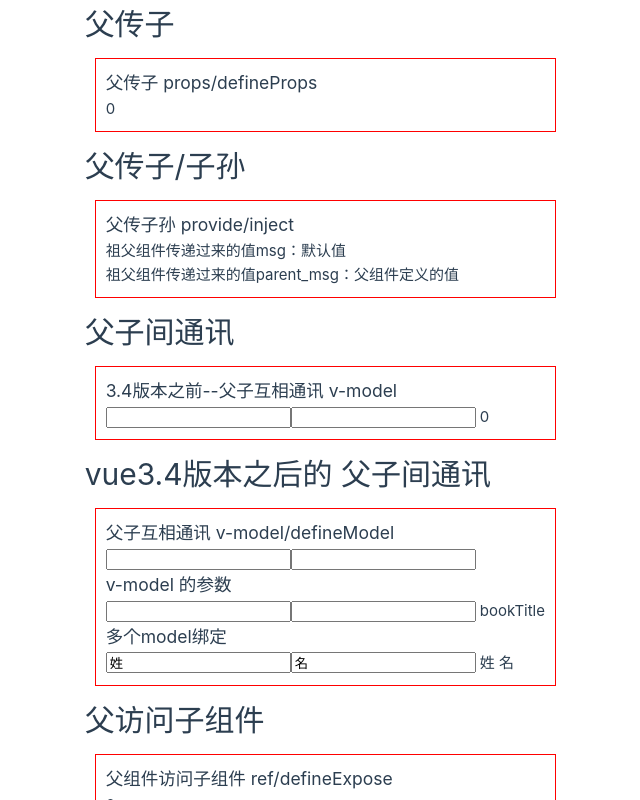
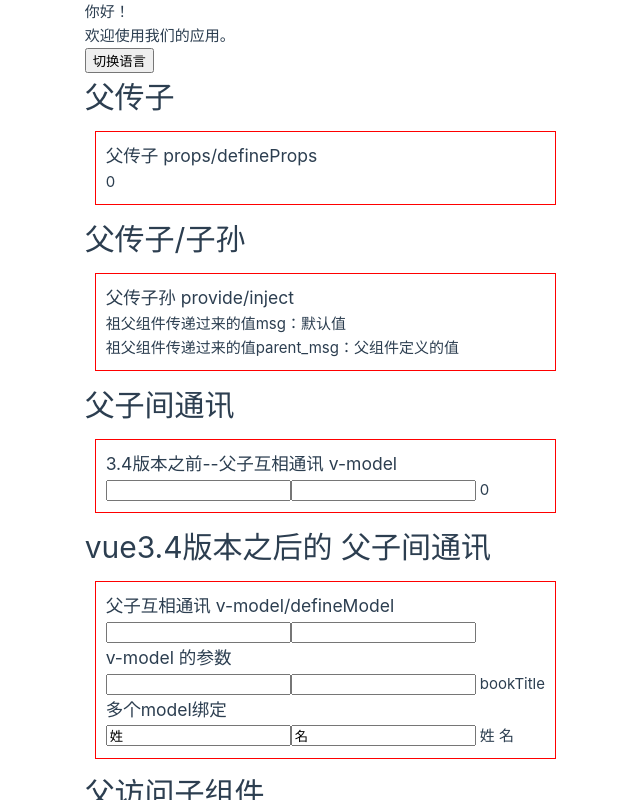
Before and after one commit to Diamondjcx/vue-test, a Vue app: page / in a window 1280 px wide. Shown: the top 800 px of the page, without its empty margins (74-714 px from the left). Built offline with nearby package versions, Linux system fonts and the light colour scheme.

Commit message:
多语言测试

```diff
--- a/package.json
+++ b/package.json
@@ -11,13 +11,15 @@
   },
   "dependencies": {
     "pinia": "^2.1.7",
-    "vue": "^3.4.21",
+    "vue": "^3.5.1",
+    "vue-i18n": "^9.14.0",
     "vue-router": "^4.3.0"
   },
   "devDependencies": {
     "@vitejs/plugin-vue": "^5.0.4",
     "@vue/test-utils": "^2.4.5",
     "jsdom": "^24.0.0",
+    "naive-ui": "^2.39.0",
     "vite": "^5.2.8",
     "vitest": "^1.4.0"
   }
--- a/src/App.vue
+++ b/src/App.vue
@@ -1,10 +1,12 @@
 <template>
   <div>
+    <Header></Header>
     <parent />
   </div>
 </template>
 
 <script setup>
+import Header from "./views/Header.vue";
 import parent from "./views/parent.vue";
 </script>
 
--- a/src/main.js
+++ b/src/main.js
@@ -1,14 +1,34 @@
-import './assets/main.css'
+import "./assets/main.css";
 
-import { createApp } from 'vue'
-import { createPinia } from 'pinia'
+import { createApp } from "vue";
+import { createPinia } from "pinia";
+import { createI18n } from "vue-i18n";
+import enUSLocale from "./plugin/locales/en-US.json";
+import zhLocale from "./plugin/locales/zh-CN.json";
 
-import App from './App.vue'
-import router from './router'
+import App from "./App.vue";
+import router from "./router";
+import { zhCN, enUS, dateZhCN } from "naive-ui";
 
-const app = createApp(App)
+const app = createApp(App);
 
-app.use(createPinia())
-app.use(router)
+const i18n = createI18n({
+  legacy: false,
+  locale: "zh-CN", // 默认语言
+  messages: {
+    "en-US": {
+      ...enUSLocale,
+      ...enUS,
+    },
+    "zh-CN": {
+      ...zhLocale,
+      ...zhCN,
+    },
+  },
+});
 
-app.mount('#app')
+app.use(i18n);
+app.use(createPinia());
+app.use(router);
+
+app.mount("#app");
--- /dev/null
+++ b/src/plugin/locales/en-US.json
@@ -0,0 +1,6 @@
+{
+    "message": {
+      "hello": "Hello!",
+      "welcome": "Welcome to our app."
+    }
+  }
--- /dev/null
+++ b/src/plugin/locales/zh-CN.json
@@ -0,0 +1,6 @@
+{
+    "message": {
+      "hello": "你好！",
+      "welcome": "欢迎使用我们的应用。"
+    }
+  }
--- /dev/null
+++ b/src/views/Header.vue
@@ -0,0 +1,28 @@
+<template>
+  <div>
+    <p>{{ $t("message.hello") }}</p>
+    <p>{{ $t("message.welcome") }}</p>
+    <button @click="switchLanguage">切换语言</button>
+  </div>
+</template>
+
+  <script>
+import { ref } from "vue";
+import { useI18n } from "vue-i18n";
+export default {
+  setup() {
+    const currentLanguage = ref("zh-CN");
+    const { locale, t } = useI18n();
+    const switchLanguage = () => {
+      currentLanguage.value =
+        currentLanguage.value === "zh-CN" ? "en-US" : "zh-CN";
+      // 切换语言
+      locale.value = currentLanguage.value;
+    };
+
+    return {
+      switchLanguage,
+    };
+  },
+};
+</script>
```
Also changed, not shown: 1 other file (tests, documents, lock files or other folders).
